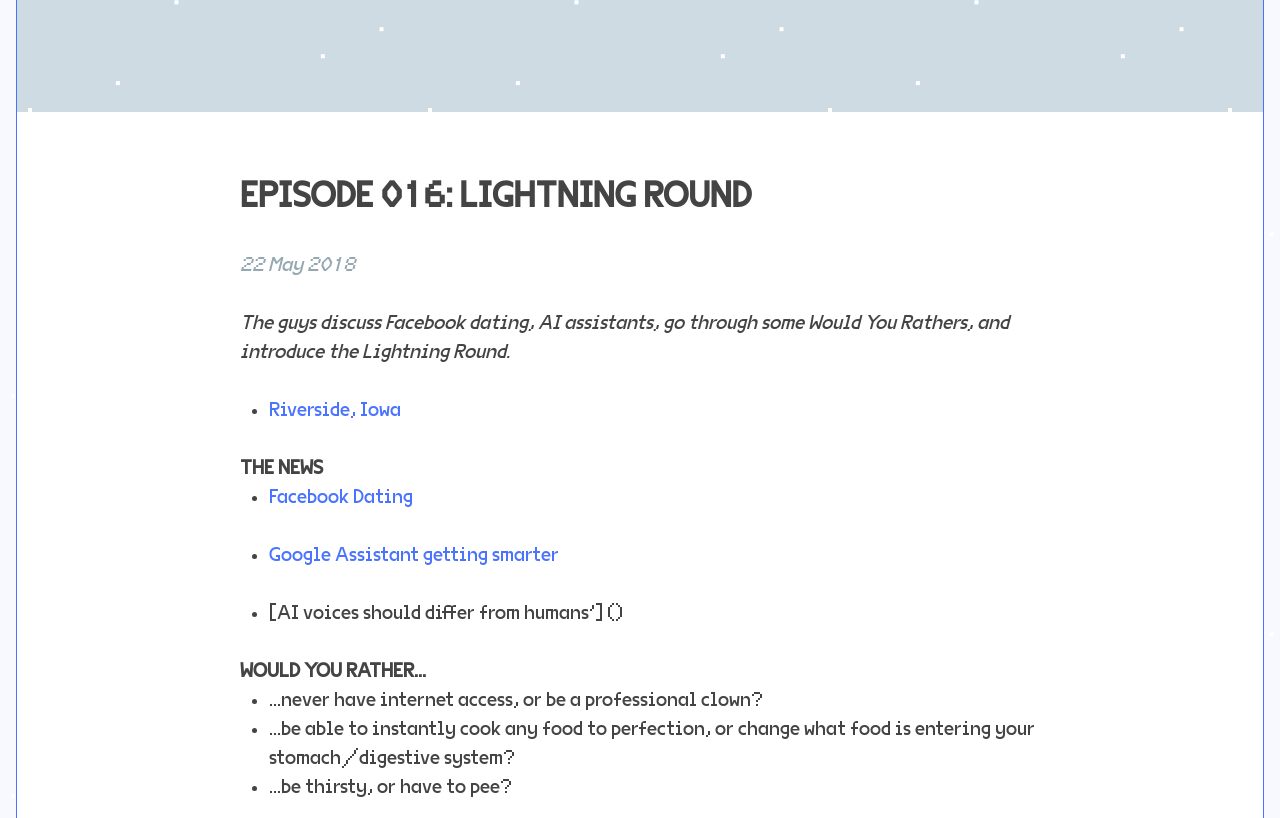
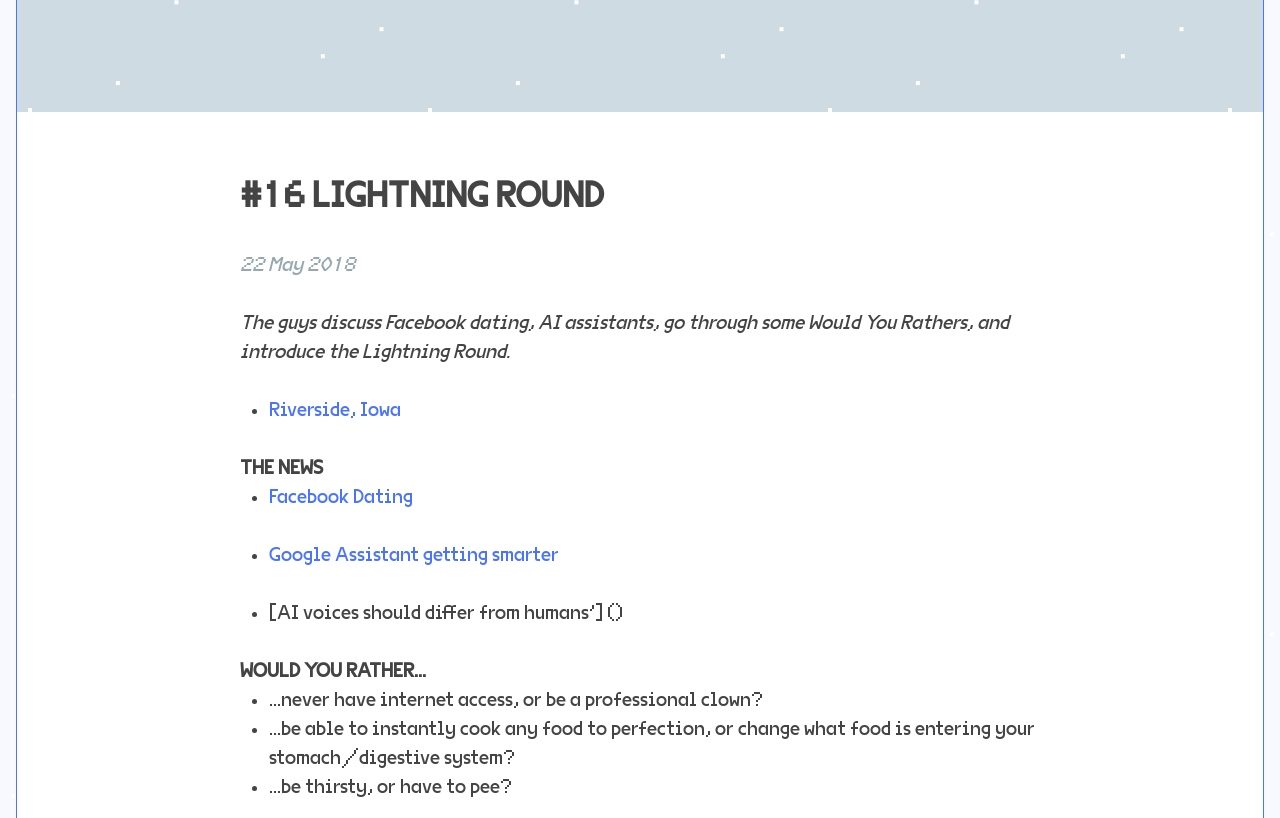
Before and after one commit to jondueck/whatevertown, a Jekyll site: the page built from _posts/2018-05-22-16.md, in a window 1280 px wide and 900 px high, scrolled down 307 px, cut to the strip 82-900 px from the top of the window. Built offline with Jekyll 4.4.1, drawn with Linux system fonts in a browser that asks for light colours; some web fonts are replaced; comment, search, counter and statistics services are not loaded.

Commit message:
Updated 16

```diff
--- a/_posts/2018-05-22-16.md
+++ b/_posts/2018-05-22-16.md
@@ -1,5 +1,5 @@
 ---
-title: 'Episode 016: Lightning Round'
+title: "#16 Lightning Round"
 date: 2018-05-22 13:11:00 -05:00
 permalink: "/episode/16/"
 author: Whatevertown
```
